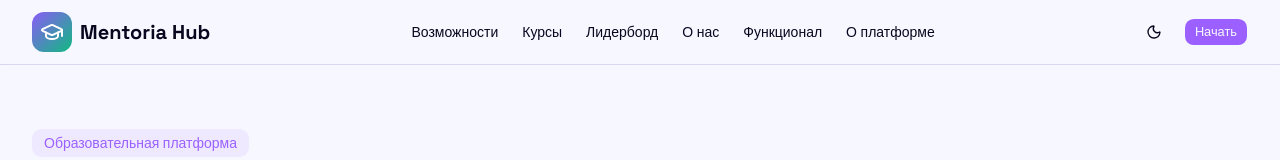
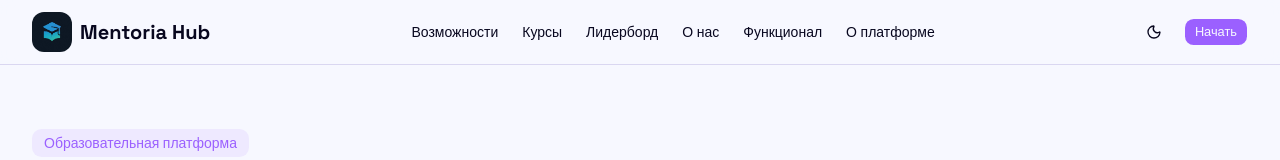
Before and after one commit to ulacoder/mentoria-hub, a Next.js app: page / in a window 1280 px wide. Shown: the top 160 px of the page. Built offline with nearby package versions, Linux system fonts and the light colour scheme.

Commit message:
Add logo to all pages and fix authentication
- Created Logo component with uploaded image
- Added logo to all navigation bars
- Fixed login page import
- Navigation now consistent across all pages
- Authentication system fully integrated with AuthProvider

```diff
--- a/src/app/courses/page.tsx
+++ b/src/app/courses/page.tsx
@@ -15,6 +15,7 @@ import { enrollCourse, unenrollCourse, isCourseEnrolled } from "@/lib/store";
 import { getDifficultyColor } from "@/lib/utils-colors";
 import { ThemeToggle } from "@/components/theme-toggle";
 import { StreakWidget } from "@/components/streak-widget";
+import { Logo } from "@/components/logo";
 
 const categories = ["Все", "Математика", "Английский язык", "Программирование", "Физика", "Экономика", "Подготовка к тестам", "Карьера", "Информатика"];
 const levels = ["Все", "Начальный", "Средний", "Продвинутый"];
@@ -54,12 +55,7 @@ export default function CoursesPage() {
       <nav className="border-b border-border/40 backdrop-blur-sm sticky top-0 z-50 bg-background/80">
         <div className="max-w-7xl mx-auto px-4 sm:px-6 lg:px-8">
           <div className="flex justify-between items-center h-16">
-            <Link href="/" className="flex items-center gap-2">
-              <div className="w-10 h-10 bg-primary rounded-lg flex items-center justify-center">
-                <GraduationCap className="w-6 h-6 text-white" />
-              </div>
-              <span className="text-xl font-heading font-bold">Mentoria Hub</span>
-            </Link>
+            <Logo />
 
             <div className="hidden md:flex items-center gap-6">
               <Link href="/opportunities" className="text-sm font-medium hover:text-primary transition-colors">
--- a/src/app/opportunities/page.tsx
+++ b/src/app/opportunities/page.tsx
@@ -17,6 +17,7 @@ import { saveOpportunity, unsaveOpportunity, isOpportunitySaved } from "@/lib/st
 import { getDeadlineColor, getDeadlineDays } from "@/lib/utils-colors";
 import { ThemeToggle } from "@/components/theme-toggle";
 import { StreakWidget } from "@/components/streak-widget";
+import { Logo } from "@/components/logo";
 
 const categories = ["Все", "Олимпиада", "Конкурс", "Стипендия", "Летняя программа", "Хакатон", "Конференция", "Исследовательская программа"];
 const fields = ["Все", "STEM", "Бизнес", "IT", "Программирование", "Социальное влияние", "Наука", "Математика", "Физика"];
@@ -65,12 +66,7 @@ export default function OpportunitiesPage() {
       <nav className="border-b border-border/40 backdrop-blur-sm sticky top-0 z-50 bg-background/80">
         <div className="max-w-7xl mx-auto px-4 sm:px-6 lg:px-8">
           <div className="flex justify-between items-center h-16">
-            <Link href="/" className="flex items-center gap-2">
-              <div className="w-10 h-10 bg-primary rounded-lg flex items-center justify-center">
-                <GraduationCap className="w-6 h-6 text-white" />
-              </div>
-              <span className="text-xl font-heading font-bold">Mentoria Hub</span>
-            </Link>
+            <Logo />
 
             <div className="hidden md:flex items-center gap-6">
               <Link href="/opportunities" className="text-sm font-medium text-primary">
--- a/src/app/page.tsx
+++ b/src/app/page.tsx
@@ -10,6 +10,7 @@ import {
   Award,
 } from "lucide-react";
 import { ThemeToggle } from "@/components/theme-toggle";
+import { Logo } from "@/components/logo";
 
 export default function HomePage() {
   return (
@@ -18,12 +19,7 @@ export default function HomePage() {
       <nav className="border-b border-border/40 backdrop-blur-sm sticky top-0 z-50 bg-background/80">
         <div className="max-w-7xl mx-auto px-4 sm:px-6 lg:px-8">
           <div className="flex justify-between items-center h-16">
-            <div className="flex items-center gap-2">
-              <div className="w-10 h-10 gradient-primary rounded-lg flex items-center justify-center">
-                <GraduationCap className="w-6 h-6 text-white" />
-              </div>
-              <span className="text-xl font-heading font-bold">Mentoria Hub</span>
-            </div>
+            <Logo />
 
             <div className="hidden md:flex items-center gap-6">
               <Link href="/opportunities" className="text-sm font-medium hover:text-primary transition-colors">
--- /dev/null
+++ b/src/components/logo.tsx
@@ -0,0 +1,19 @@
+import Image from "next/image";
+import Link from "next/link";
+
+export function Logo() {
+  return (
+    <Link href="/" className="flex items-center gap-2">
+      <div className="w-10 h-10 rounded-lg overflow-hidden relative">
+        <Image
+          src="/logo.jpg"
+          alt="Mentoria Hub"
+          width={40}
+          height={40}
+          className="object-cover"
+        />
+      </div>
+      <span className="text-xl font-heading font-bold">Mentoria Hub</span>
+    </Link>
+  );
+}
```
Also changed, not shown: public/logo.jpg (added).
